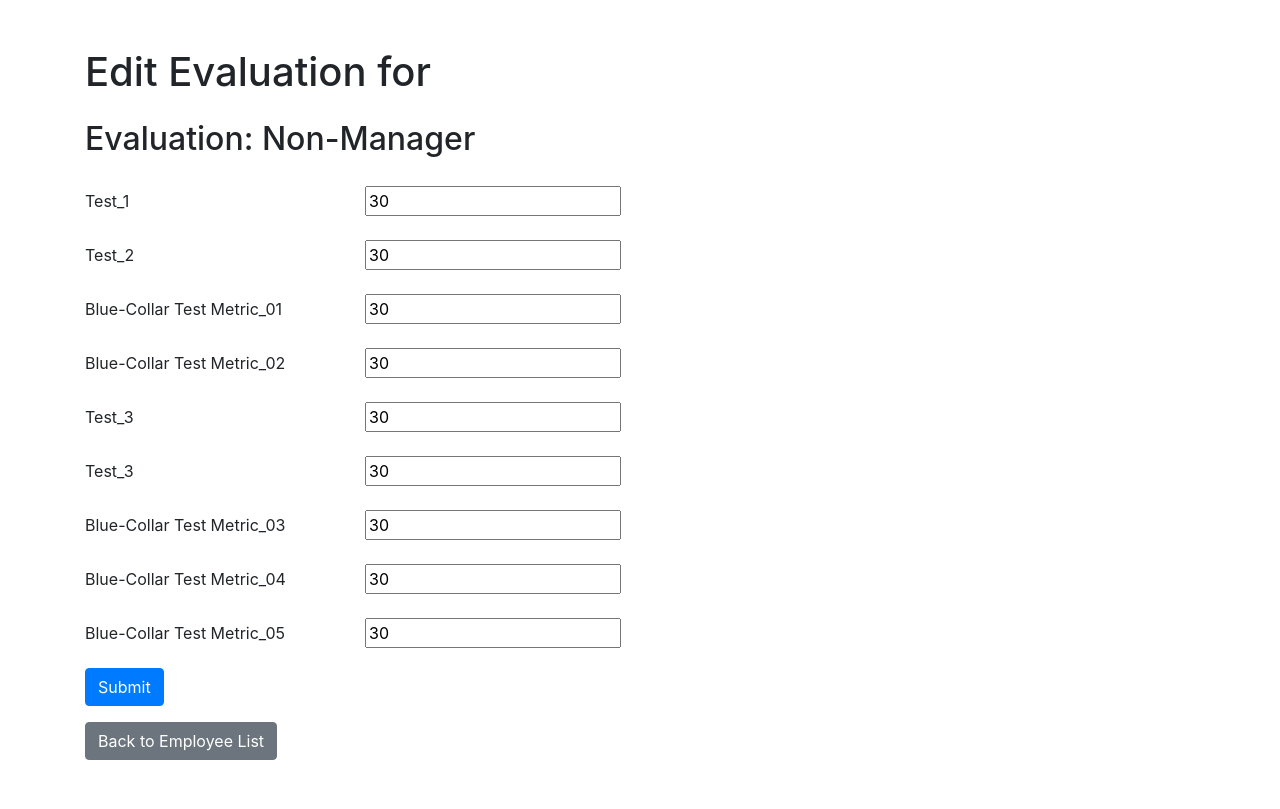
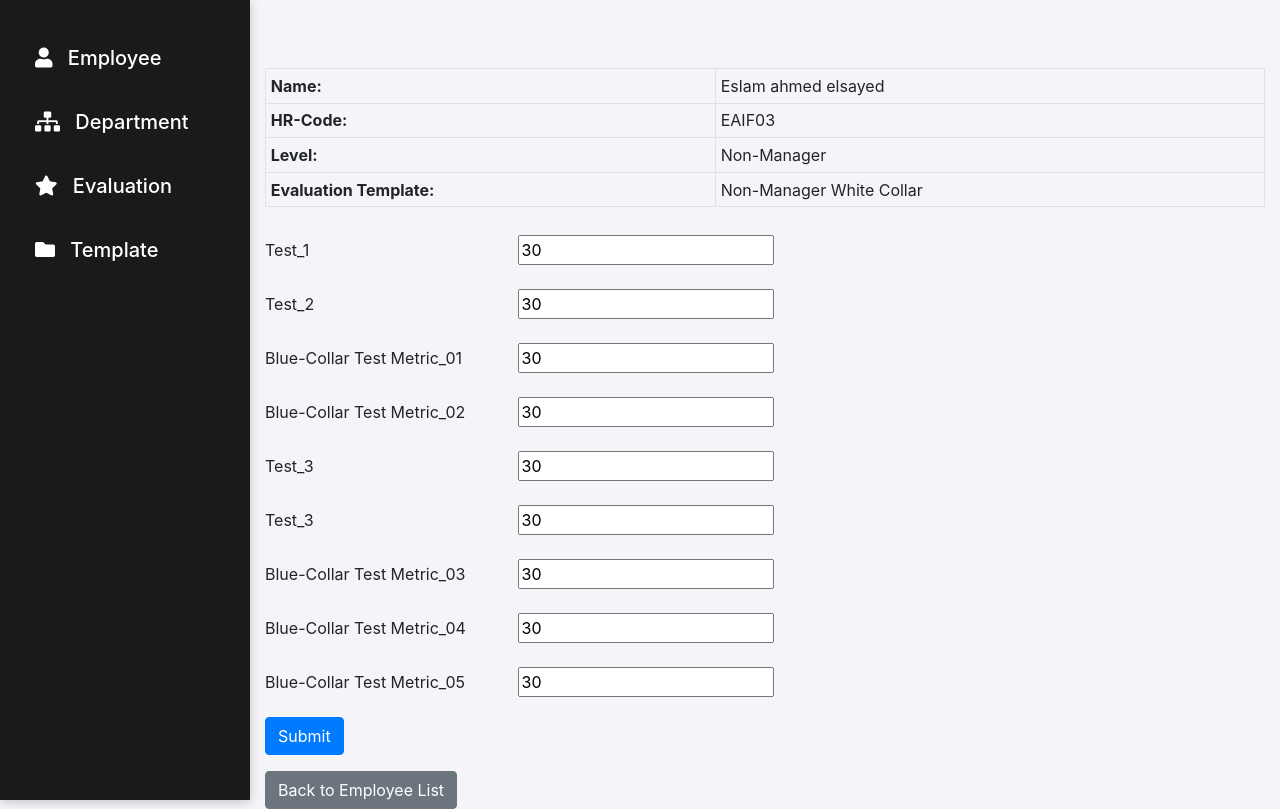
Before and after one commit to Halawany/pms, a Django app: page /evo/3/ in a window 1280 px wide. Before the commit the page ends 760 px from the top, so only its background shows below. Run offline with Django 5.2, Linux system fonts and the light colour scheme; data comes from the database, SQL or seed files in the repository; both versions use the stored data as it was after the commit; some libraries are stand-ins or nearby versions.

Commit message:
Added Templates - Data - Still - Edit- Delete

```diff
--- a/pms/urls.py
+++ b/pms/urls.py
@@ -4,12 +4,13 @@ from .views import (
     MetricCreateView,EvaluationView, EmployeeScoreView, EvaluationDetailView,
     evaluate_employee, success_page, user_score_view, list_employees, submit_evaluation,evo_employee, employee_list, EvaluationCreateView,
     #submit_evaluation
-     EvaluationUpdateView
+     EvaluationUpdateView, TemplateListView
 )
 
 urlpatterns = [
     path('employees/add/', EmployeeCreateView.as_view(), name='add-employee'),
     path('add-template', TemplateCreateView.as_view(), name='add-template'),
+    path('templates/', TemplateListView.as_view(), name='templates'),
     path('evaluations/', EvaluationListVieww.as_view(), name='list_evaluation'),
     path('evaluations/create/', EvaluationCreateView.as_view(), name='create_evaluation'),
     path('evaluations/edit/<int:pk>/', EvaluationUpdateView.as_view(), name='edit_evaluation'),
--- a/pms/views.py
+++ b/pms/views.py
@@ -23,6 +23,11 @@ class TemplateCreateView(CreateView):
     model = Template
     template_name = 'pms/add-template.html'
     form_class = TemplateInsertForm
+
+class TemplateListView(ListView):
+    model = Template
+    template_name = 'pms/templates.html'
+    context_object_name = 'templates'
 
 class EvaluationListVieww(ListView):
     model = Evaluation
--- a/templates/pms/base.html
+++ b/templates/pms/base.html
@@ -180,9 +180,9 @@
         </h5>
         <div id="template" class="collapse">
             <ul class="list-unstyled">
+                <li><a href="{% url 'templates' %}" class="text-decoration-none"><i class="fas fa-file-alt icon"></i> Templates</a></li>
                 <li><a href="#" class="text-decoration-none"><i class="fas fa-tags icon"></i> Categories</a></li>
                 <li><a href="#" class="text-decoration-none"><i class="fas fa-chart-line icon"></i> Metrics</a></li>
-                <li><a href="#" class="text-decoration-none"><i class="fas fa-file-alt icon"></i> Templates</a></li>
             </ul>
         </div>
     </div>
--- a/templates/pms/copy.html
+++ b/templates/pms/copy.html
@@ -1,17 +1,29 @@
-<!DOCTYPE html>
-<html lang="en">
-<head>
-    <meta charset="UTF-8">
-    <meta name="viewport" content="width=device-width, initial-scale=1.0">
-    <title>Edit Evaluation</title>
-    <link rel="stylesheet" href="https://stackpath.bootstrapcdn.com/bootstrap/4.5.2/css/bootstrap.min.css">
-</head>
-<body>
-
+{% extends 'pms/base.html' %}
+{% block title %}
+Evalaute {{employee.hr_code}}
+{% endblock %}
+{% block body %}
 <div class="container mt-5">
-    <h1 class="mb-4">Edit Evaluation for {{ employee.name }}</h1>
-    <h2 class="mb-4">Evaluation: {{ evaluation.template.name }}</h2>
-
+    <table class="table table-sm table-bordered mb-4">
+        <tbody>
+            <tr>
+                <td><strong>Name:</strong></td>
+                <td>{{ employee.full_name }}</td>
+            </tr>
+            <tr>
+                <td><strong>HR-Code:</strong></td>
+                <td>{{ employee.hr_code }}</td>
+            </tr>
+            <tr>
+                <td><strong>Level:</strong></td>
+                <td>{{ employee.level }}</td>
+            </tr>
+            <tr>
+                <td><strong>Evaluation Template:</strong></td>
+                <td>{{ evaluation.name }}</td>
+            </tr>
+        </tbody>
+    </table>
     <form method="post">
         {% csrf_token %}
         <div class="form-group">
@@ -42,9 +54,4 @@
         </div>
     {% endif %}
 </div>
-
-<script src="https://code.jquery.com/jquery-3.5.1.slim.min.js"></script>
-<script src="https://cdn.jsdelivr.net/npm/@popperjs/core@2.9.2/dist/umd/popper.min.js"></script>
-<script src="https://stackpath.bootstrapcdn.com/bootstrap/4.5.2/js/bootstrap.min.js"></script>
-</body>
-</html>
+{% endblock %}
```
Also changed, not shown: templates/pms/templates.html (added, +45 -0 lines), db.sqlite3.
